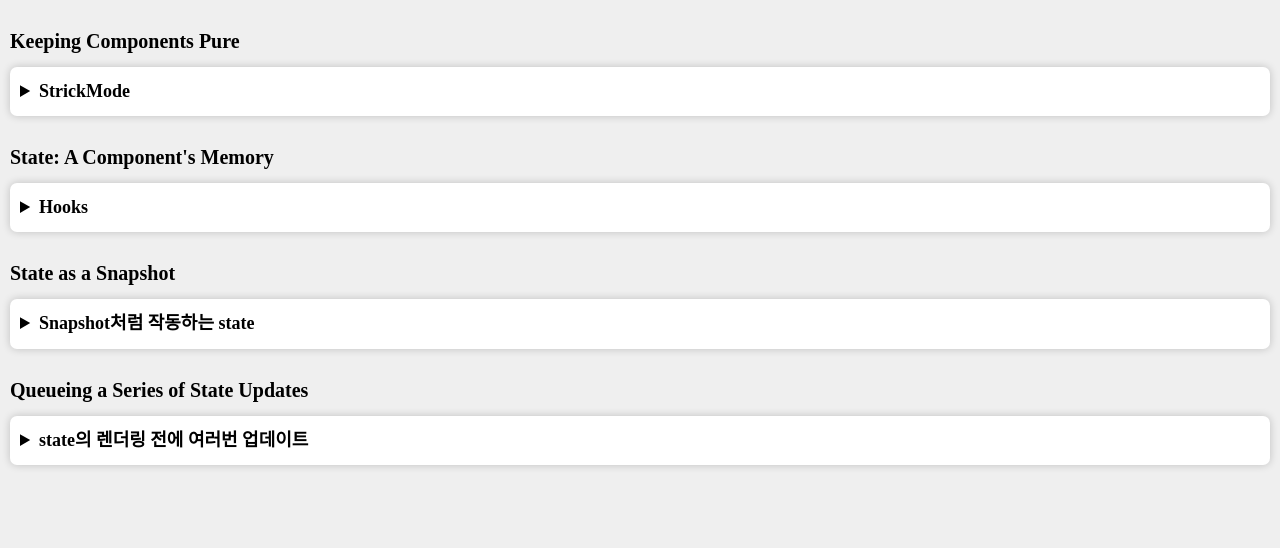
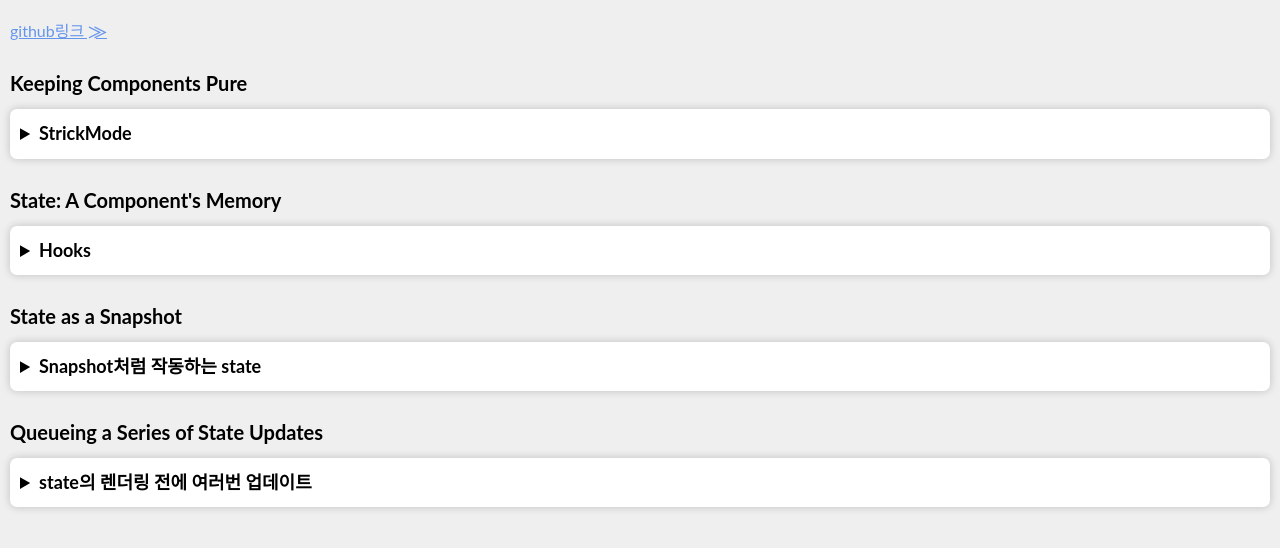
Before and after one commit to kkahub/react19-study, a React (Create React App) app: page / in a window 1280 px wide. Shown: the top 548 px of the page. Built offline with nearby package versions, Linux system fonts and the light colour scheme.

Commit message:
github page 세팅 완료

```diff
--- a/package.json
+++ b/package.json
@@ -7,6 +7,7 @@
     "@testing-library/jest-dom": "^5.17.0",
     "@testing-library/react": "^13.4.0",
     "@testing-library/user-event": "^13.5.0",
+    "gh-pages": "^6.3.0",
     "prettier": "^3.4.2",
     "react": "^19.0.0",
     "react-dom": "^19.0.0",
@@ -17,7 +18,9 @@
     "start": "react-scripts start",
     "build": "react-scripts build",
     "test": "react-scripts test",
-    "eject": "react-scripts eject"
+    "eject": "react-scripts eject",
+    "predeploy": "npm run build",
+    "deploy": "gh-pages -d build"
   },
   "eslintConfig": {
     "extends": [
--- a/src/component/layout/Container.js
+++ b/src/component/layout/Container.js
@@ -22,12 +22,15 @@ function Card({ isShow }) {
 }
 
 export default function Container() {
-  useEffect(() => {
-    const listItems = document.querySelectorAll('li');
-    console.log(listItems.length); // 1
-  }, []);
   return (
-    <div className="container">
+    <div id="container">
+      <a
+        className="github"
+        href="https://github.com/kkahub/react19-study?tab=readme-ov-file"
+        target="_blank"
+      >
+        github링크 ⨠
+      </a>
       <h2>Keeping Components Pure</h2>
       <details>
         <summary>StrickMode</summary>
--- a/src/index.css
+++ b/src/index.css
@@ -1,22 +1,96 @@
-*{
-  margin:0; padding:0; font-family: ''Pretendard GOV Regular,'맑은고딕', 'Lato', Gothic A1, Consolas; font-size: 16px; line-height: 1.4;
+* {
+  margin: 0;
+  padding: 0;
+  font-family:
+    'Pretendard GOV Regular',
+    '맑은고딕',
+    'Lato',
+    Gothic A1,
+    Consolas;
+  font-size: 16px;
+  line-height: 1.4;
 }
-body{background: #efefef; padding-bottom:10px;}
-hr{margin: 30px 0 -10px; border-top:1px dashed #aaa;}
-h2{ margin:25px 10px 7px 10px; padding:2px 0; font-size:20px;}
-details{ overflow: hidden; margin:10px; box-shadow: 0 0 8px rgba(0,0,0,.2); border-radius: 7px; background:#fff;}
-summary {padding:12px 10px; font-size:18px; font-weight: bold; }
-.desc_wrap{ padding:7px 10px 7px 25px; border-top:1px solid #ddd;}
-ul{ list-style: none; }
-ul > li{ position: relative;  padding: 3px 0; padding-left:10px;}
-ul > li::before { content:'ㆍ'; position: absolute; top:3px; left:-4px;}
-ol { padding:10px 0 0 15px;}
-p{padding:2px 5px;}
-b{font-weight: 700;}
-.code{overflow-x: auto; margin: 8px 0 15px; padding:10px; border-radius: 7px; background:#213547; color:#ddd;}
-xmp{display: inline-block;}
-ul > li > pre {margin: 8px 0 15px;}
-a{color:cornflowerblue}
-.gry{color:#888;}
-.org{color:#F07178;}
-.pp{color:#C792EA;}
+body {
+  background: #efefef;
+  padding-bottom: 10px;
+}
+hr {
+  margin: 30px 0 -10px;
+  border-top: 1px dashed #aaa;
+}
+h2 {
+  margin: 25px 10px 7px 10px;
+  padding: 2px 0;
+  font-size: 20px;
+}
+details {
+  overflow: hidden;
+  margin: 10px;
+  box-shadow: 0 0 8px rgba(0, 0, 0, 0.2);
+  border-radius: 7px;
+  background: #fff;
+}
+summary {
+  padding: 12px 10px;
+  font-size: 18px;
+  font-weight: bold;
+}
+.desc_wrap {
+  padding: 7px 10px 7px 25px;
+  border-top: 1px solid #ddd;
+}
+ul {
+  list-style: none;
+}
+ul > li {
+  position: relative;
+  padding: 3px 0;
+  padding-left: 10px;
+}
+ul > li::before {
+  content: 'ㆍ';
+  position: absolute;
+  top: 3px;
+  left: -4px;
+}
+ol {
+  padding: 10px 0 0 15px;
+}
+p {
+  padding: 2px 5px;
+}
+b {
+  font-weight: 700;
+}
+.code {
+  overflow-x: auto;
+  margin: 8px 0 15px;
+  padding: 10px;
+  border-radius: 7px;
+  background: #213547;
+  color: #ddd;
+}
+xmp {
+  display: inline-block;
+}
+ul > li > pre {
+  margin: 8px 0 15px;
+}
+a {
+  color: cornflowerblue;
+}
+#container {
+  padding: 20px 0;
+}
+.github {
+  padding: 10px;
+}
+.gry {
+  color: #888;
+}
+.org {
+  color: #f07178;
+}
+.pp {
+  color: #c792ea;
+}
```
